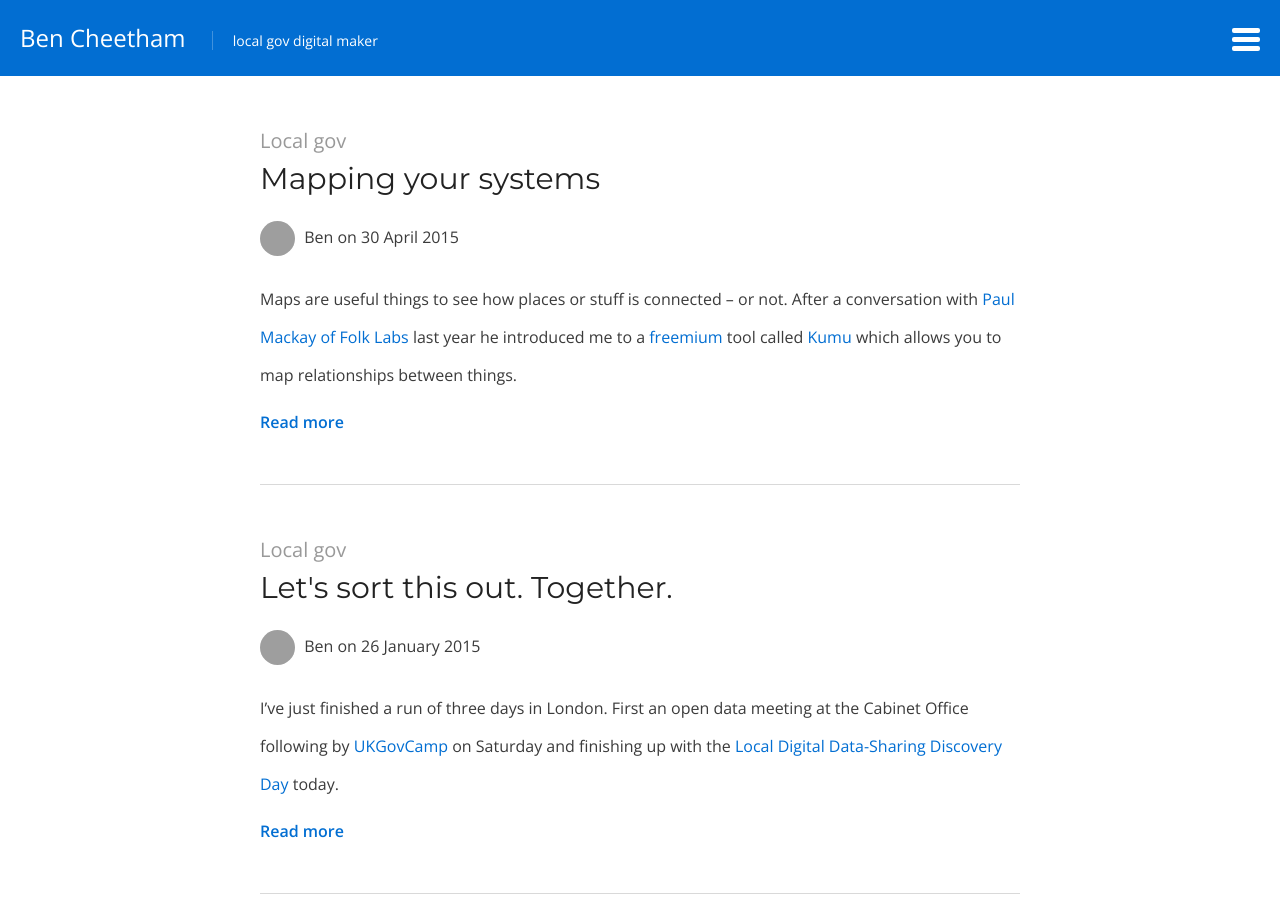
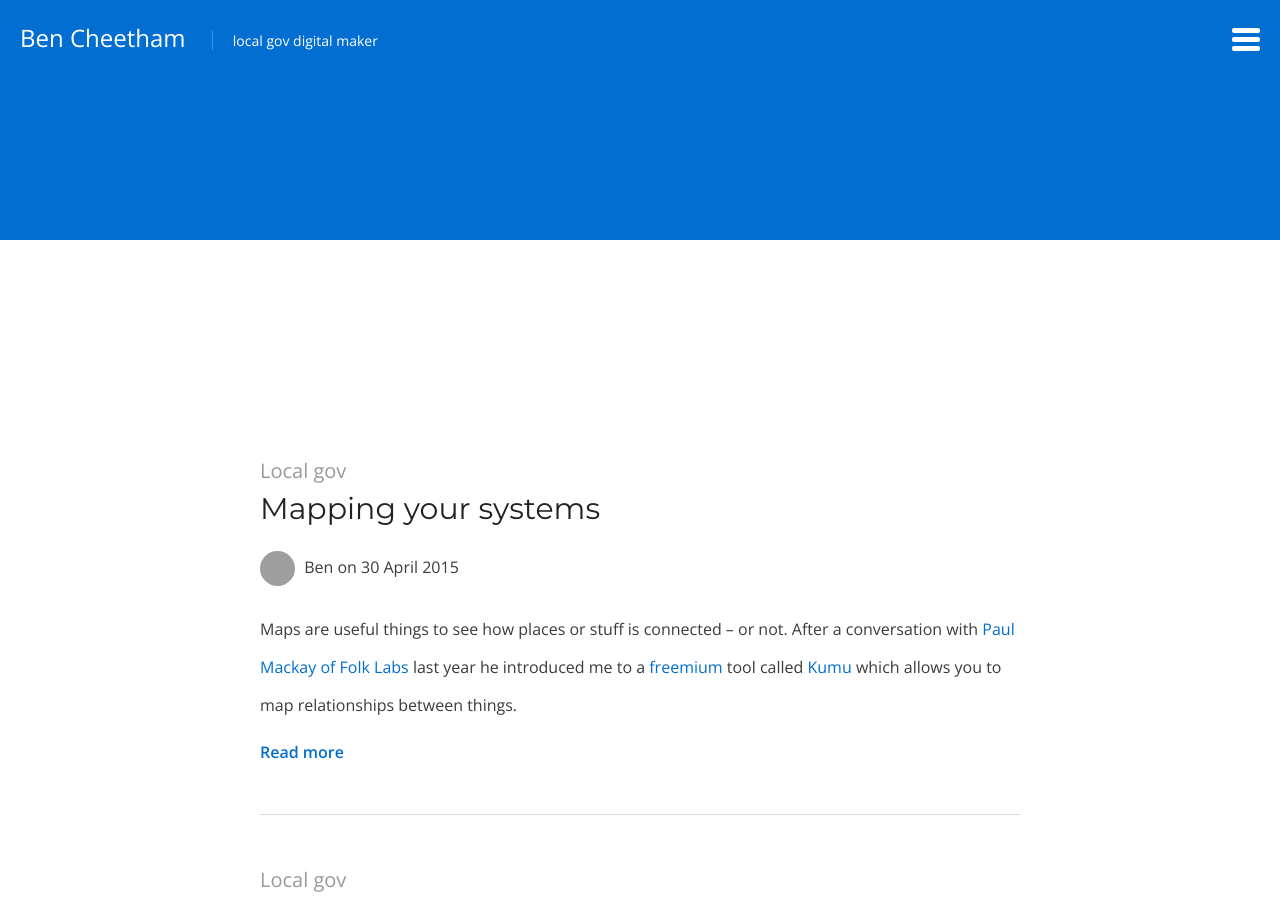
Before and after one commit to BforBen/bforben.github.io, a Jekyll site: the page built from index.html, in a window 1280 px wide and 900 px high. Built offline with Jekyll 4.4.1, drawn with Linux system fonts in a browser that asks for light colours; nearby versions of some CDN libraries; comment, search, counter and statistics services are not loaded; grey boxes are pictures that could not be loaded.

Commit message:
Update page.html

```diff
--- a/_layouts/page.html
+++ b/_layouts/page.html
@@ -3,6 +3,16 @@
 ---
 <div id="primary" class="content-area">
 	<main id="main" class="site-main" role="main">
-    {{ content }}
+	    <div class="cover">
+            <div class="cover-background"></div>
+            <header class="cover-header">
+                <h1 class="cover-title">{{ page.title }}</h1>
+            </header>
+	    </div>
+        <article class="post type-post format-standard hentry">
+            <div class="entry-content">
+                {{ content }}
+            </div>
+        </article>
 	</main>
 </div>
```
